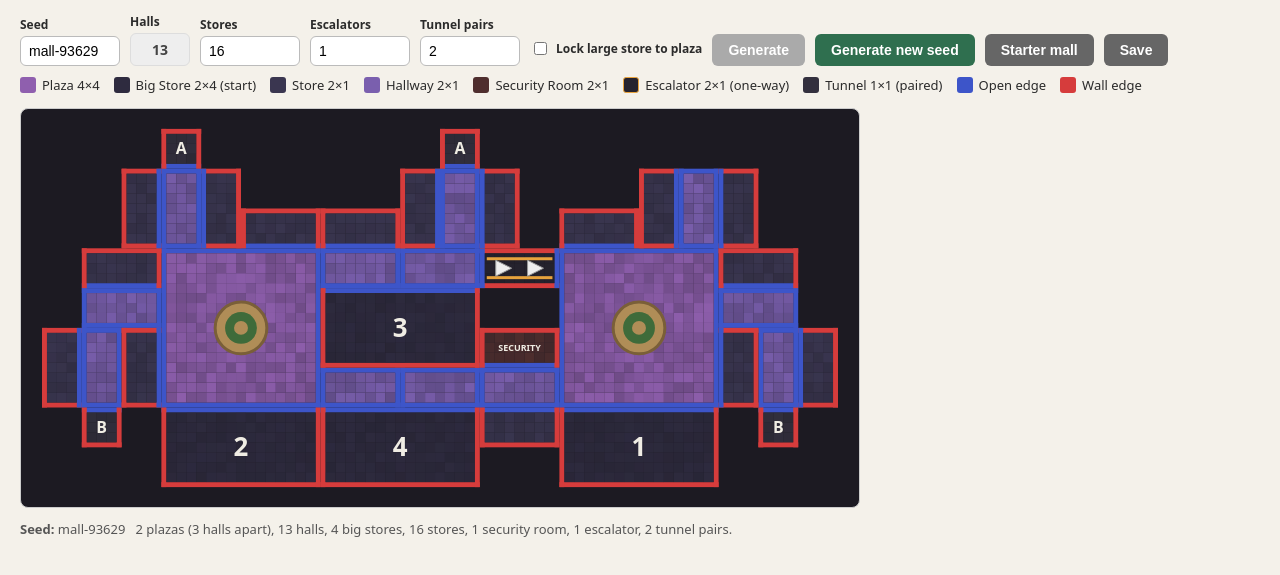
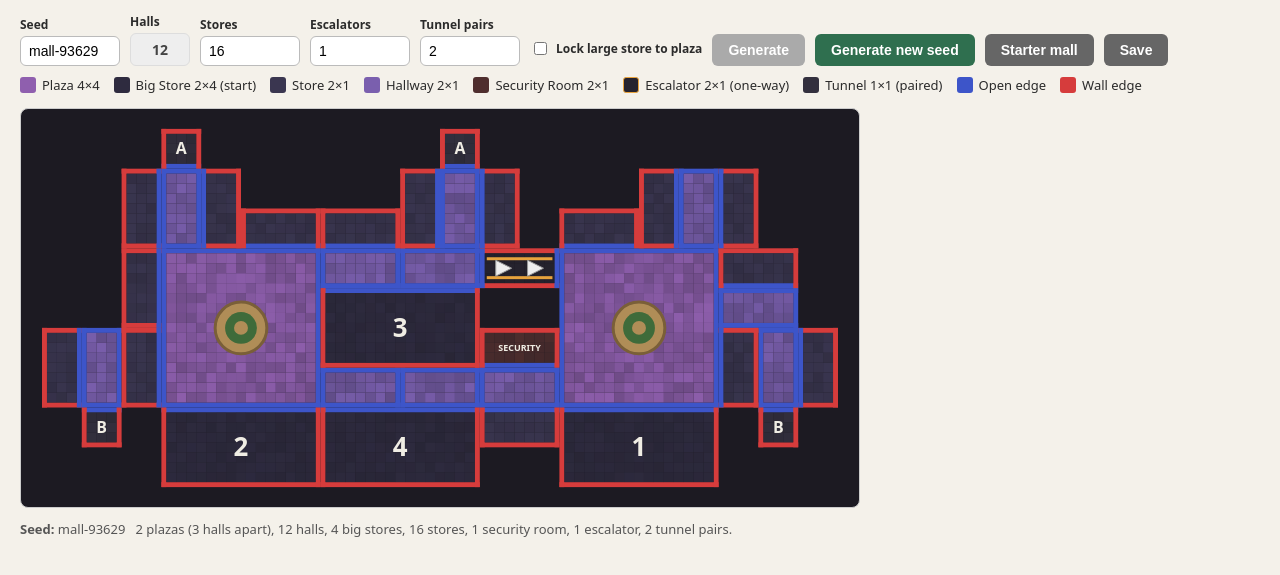
Before and after one commit to Evident-Dev/Shopping-Mall-Map-Generator, a plain HTML site: page index.html in a window 1280 px wide. Both pictures are taken after a click on the button "Generate new seed". Shown: the part 67-642 px from the top of the page. Drawn offline with Linux system fonts and the light colour scheme.

Commit message:
Climb halls only on capacity failures, prefer tight boards, prune unneeded halls

```diff
--- a/index.html
+++ b/index.html
@@ -236,11 +236,11 @@ function generate(seedText, settings) {
   // starter mall: two per plaza, top and bottom. Otherwise they are placed
   // once the halls exist, see placeBigStores below.
   let bigStoreCount = 0;
-  function placeBigStore(spot) {
+  function placeBigStore(spot, name) {
     bigStoreCount++;
     place(grid, pieces, {
       type: "bigstore", x: spot.x, y: spot.y, width: spot.width, height: spot.height,
-      openSides: [spot.side], name: String(bigStoreCount),
+      openSides: [spot.side], name: name || String(bigStoreCount),
     });
   }
   if (settings.starter) {
@@ -571,18 +571,21 @@ function generate(seedText, settings) {
   // yet comes before one that already has one
   const storeSpotRank = spot => spot.host.depth * 2 + (spot.host.type === "hall" && !hasStorefront(spot.host) ? 0 : 1);
 
-  let storeCount = 0, securityCount = 0, storeAttempts = 0;
-  while ((storeCount < settings.stores || securityCount < 1) && storeAttempts++ < 300) {
+  let storeCount = 0, securityCount = 0;
+  // place rooms until the targets are met or no legal spot is left
+  function fillStores(targetStores, targetSecurity) {
+    let attempts = 0;
+    while ((storeCount < targetStores || securityCount < targetSecurity) && attempts++ < 300) {
       const spots = shuffle(legalStoreSpots(), random).sort((first, second) => storeSpotRank(first) - storeSpotRank(second));
       if (!spots.length) break;
       const spot = spots[0];
-    if (securityCount < 1) {
+      if (securityCount < targetSecurity) {
         place(grid, pieces, {
           type: "security", x: spot.x, y: spot.y, width: spot.width, height: spot.height,
           openSides: [spot.side], name: "SECURITY",
         });
         securityCount++;
-    } else if (storeCount + 1 < settings.stores) {
+      } else if (storeCount + 1 < targetStores) {
         // room for two: mirror the store when the mirrored spot is also legal
         const placed = placeMirroredPair({
           type: "store", x: spot.x, y: spot.y, width: spot.width, height: spot.height, openSides: [spot.side],
@@ -590,10 +593,7 @@ function generate(seedText, settings) {
         const twin = placed[1];
         if (twin && (overlapsReserved(twin) || !doorTouchesWalkway({ ...twin, side: twin.openSides[0] }))) {
           // mirror landed against something that is not a storefront; undo it
-        for (let row = twin.y; row < twin.y + twin.height; row++)
-          for (let column = twin.x; column < twin.x + twin.width; column++)
-            grid[row][column] = null;
-        pieces.splice(pieces.indexOf(twin), 1);
+          removePiece(twin);
           placed.pop();
         }
         storeCount += placed.length;
@@ -604,13 +604,17 @@ function generate(seedText, settings) {
         storeCount++;
       }
     }
+  }
+  function removePiece(piece) {
+    for (let row = piece.y; row < piece.y + piece.height; row++)
+      for (let column = piece.x; column < piece.x + piece.width; column++)
+        grid[row][column] = null;
+    pieces.splice(pieces.indexOf(piece), 1);
+  }
+  fillStores(settings.stores, 1);
   if (storeCount < settings.stores) notes.push("Board full: placed " + storeCount + " of " + settings.stores + " stores.");
   if (!settings.starter && countHalls() < settings.halls)
     notes.push("Only " + countHalls() + " of " + settings.halls + " halls fit.");
-
-  // every hall must have a storefront on it
-  const emptyHalls = pieces.filter(piece => piece.type === "hall" && !hasStorefront(piece)).length;
-  if (emptyHalls) notes.push(plural(emptyHalls, "hall") + " with no store.");
 
   // --- 6. access tunnels: lettered pairs A/B/C, mirrored when possible ---
   const placedTunnels = () => pieces.filter(piece => piece.type === "tunnel");
@@ -670,16 +674,14 @@ function generate(seedText, settings) {
     return !!neighbor && (CONNECTORS.includes(neighbor.type) || neighbor.type === "tunnel")
       && (neighbor.openSides || []).includes(OPPOSITE_SIDE[side]);
   };
-  const unusedEscalatorEnds = pieces.filter(piece => piece.type === "escalator")
-    .reduce((total, escalator) => total + openEndsOf(escalator).filter(side => !leadsSomewhere(escalator, side)).length, 0);
-  if (unusedEscalatorEnds) notes.push(plural(unusedEscalatorEnds, "escalator end") + " leading nowhere.");
-
   // every room and walkable piece must reach every other, walking
-  // escalators only in their arrow direction and tunnels twin to twin
+  // escalators only in their arrow direction and tunnels twin to twin.
+  // Returns how many pieces cannot.
   const WALKABLE_OR_ROOM = ["plaza", "hall", "escalator", "tunnel", "store", "bigstore", "security"];
-  const nodes = pieces.filter(piece => WALKABLE_OR_ROOM.includes(piece.type));
   const canLeave = (piece, side) => piece.type !== "escalator" || side === piece.direction;
   const canEnter = (piece, side) => piece.type !== "escalator" || side === OPPOSITE_SIDE[piece.direction];
+  function countStranded() {
+    const nodes = pieces.filter(piece => WALKABLE_OR_ROOM.includes(piece.type));
     const exitsFrom = new Map(nodes.map(node => [node, []]));
     for (const node of nodes) {
       for (const side of node.openSides || []) {
@@ -710,14 +712,83 @@ function generate(seedText, settings) {
     }
     const forwardReach = reachableFrom(nodes[0], exitsFrom);
     const backwardReach = reachableFrom(nodes[0], entriesInto);
-  const stranded = nodes.filter(node => !forwardReach.has(node) || !backwardReach.has(node)).length;
+    return nodes.filter(node => !forwardReach.has(node) || !backwardReach.has(node)).length;
+  }
+  // the rule checks on the board as it stands right now
+  function evaluate() {
+    const emptyHalls = pieces.filter(piece => piece.type === "hall" && !hasStorefront(piece)).length;
+    const unusedEscalatorEnds = pieces.filter(piece => piece.type === "escalator")
+      .reduce((total, escalator) => total + openEndsOf(escalator).filter(side => !leadsSomewhere(escalator, side)).length, 0);
+    return { emptyHalls, unusedEscalatorEnds, stranded: countStranded(), freeStoreSpots: legalStoreSpots().length };
+  }
+
+  // --- 7. prune: drop any hall whose rooms can live somewhere else ---
+  // Tried deepest spur first, its mirror alongside it when possible. A
+  // removal sticks only if every room finds a new home and the board still
+  // passes every rule.
+  const doorCells = room => cellsOutside(room, room.openSides[0]);
+  const openingOnto = (types, halls) => pieces.filter(piece => types.includes(piece.type)
+    && doorCells(piece).some(([cellX, cellY]) => halls.includes(pieceAt(grid, cellX, cellY))));
+  function restore(savedPieces) {
+    pieces.length = 0;
+    for (const row of grid) row.fill(null);
+    for (const piece of savedPieces) place(grid, pieces, piece);
+  }
+  function tryRemoving(halls, allowedEmptyHalls) {
+    if (openingOnto(["tunnel"], halls).length) return false;
+    const savedPieces = pieces.slice();
+    const savedStores = storeCount, savedSecurity = securityCount, savedBigStores = bigStoreCount;
+    const rooms = openingOnto(ROOM_TYPES, halls);
+    for (const piece of [...halls, ...rooms]) removePiece(piece);
+    for (const room of rooms) {
+      if (room.type === "store") storeCount--;
+      else if (room.type === "security") securityCount--;
+      else bigStoreCount--;
+    }
+    for (const room of rooms.filter(room => room.type === "bigstore")) {
+      const spots = shuffle(legalBigStoreSpots(), random);
+      if (!spots.length) break;
+      placeBigStore(spots[0], room.name);
+    }
+    fillStores(savedStores, savedSecurity);
+    const everyRoomHomed = storeCount === savedStores && securityCount === savedSecurity && bigStoreCount === savedBigStores;
+    const check = everyRoomHomed ? evaluate() : null;
+    if (check && check.stranded === 0 && check.unusedEscalatorEnds === 0 && check.emptyHalls <= allowedEmptyHalls) return true;
+    restore(savedPieces);
+    storeCount = savedStores; securityCount = savedSecurity; bigStoreCount = savedBigStores;
+    return false;
+  }
+  if (settings.prune) {
+    let allowedEmptyHalls = evaluate().emptyHalls;
+    let removedAny = true;
+    while (removedAny) {
+      removedAny = false;
+      const candidates = pieces.filter(piece => piece.type === "hall" && piece.depth > 0)
+        .sort((first, second) => second.depth - first.depth || first.y - second.y || first.x - second.x);
+      for (const hall of candidates) {
+        if (!pieces.includes(hall)) continue;
+        const partner = mirrorPartner(hall);
+        const groups = partner && partner.depth > 0 ? [[hall, partner], [hall]] : [[hall]];
+        for (const group of groups) {
+          if (!tryRemoving(group, allowedEmptyHalls)) continue;
+          allowedEmptyHalls = evaluate().emptyHalls;
+          removedAny = true;
+          break;
+        }
+      }
+    }
+  }
+
+  const { emptyHalls, unusedEscalatorEnds, stranded, freeStoreSpots } = evaluate();
+  if (emptyHalls) notes.push(plural(emptyHalls, "hall") + " with no store.");
+  if (unusedEscalatorEnds) notes.push(plural(unusedEscalatorEnds, "escalator end") + " leading nowhere.");
   if (stranded) notes.push("Not every store can reach every other store.");
 
   return {
     pieces, notes,
     counts: {
       stores: storeCount, security: securityCount, bigStores: bigStoreCount, escalators: escalatorCount,
-      tunnelPairs: tunnelPairCount, hallsApart, halls: countHalls(), emptyHalls, unusedEscalatorEnds, stranded,
+      tunnelPairs: tunnelPairCount, hallsApart, halls: countHalls(), emptyHalls, unusedEscalatorEnds, stranded, freeStoreSpots,
     },
   };
 }
@@ -844,8 +915,9 @@ function render(result, seedText) {
 // first-game layout: fixed settings, whatever the boxes say
 const STARTER_SETTINGS = { halls: 6, stores: 15, escalators: 0, tunnelPairs: 0, starter: true };
 const STORE_LIMIT = 26, ESCALATOR_LIMIT = 8, TUNNEL_PAIR_LIMIT = 3;
-// how many redraws to try at one hall count, and how far the count may climb
-const REDRAW_LIMIT = 12, HALL_LIMIT = 60;
+// how many redraws to try at one hall count, how many more when only a rule
+// failed, and how far the count may climb
+const REDRAW_LIMIT = 12, RULE_REDRAW_LIMIT = 36, HALL_LIMIT = 60;
 
 function run(useStarter) {
   const seed = document.getElementById("seed").value || "mall";
@@ -875,27 +947,35 @@ function run(useStarter) {
       result = generate(seed + "~" + redraw, settings);
     }
   } else {
-    // the box is a minimum: raise it one hall at a time and retry until the
-    // smallest count that fits every store, escalator, and tunnel pair is
-    // found. At each count a few redraws are tried, keeping the one with the
-    // fewest empty halls.
-    const askedHalls = settings.halls;
-    let bestFit = null;
-    for (let halls = askedHalls; halls <= HALL_LIMIT && !bestFit; halls++) {
-      settings.halls = halls;
-      for (let redraw = 0; redraw < REDRAW_LIMIT; redraw++) {
-        const attempt = generate(redraw ? seed + "~" + redraw : seed, settings);
+    // search up from the smallest skeleton one hall at a time. More halls
+    // only help when something did not fit; a rule failure (stranded pieces,
+    // an escalator end leading nowhere) just earns more redraws at the same
+    // count. Among fitting redraws the tightest board wins: fewest free
+    // storefronts, then fewest empty halls. The winner is then regenerated
+    // with the prune pass on.
+    const tighter = (counts, other) => counts.freeStoreSpots < other.freeStoreSpots
+      || (counts.freeStoreSpots === other.freeStoreSpots && counts.emptyHalls < other.emptyHalls);
+    const searchSettings = { ...settings, prune: false };
+    let bestFit = null, bestFitSeed = null, bestFitHalls = null;
+    for (let halls = settings.halls; halls <= HALL_LIMIT && !bestFit; halls++) {
+      searchSettings.halls = halls;
+      let redrawBudget = REDRAW_LIMIT;
+      for (let redraw = 0; redraw < redrawBudget; redraw++) {
+        const attemptSeed = redraw ? seed + "~" + redraw : seed;
+        const attempt = generate(attemptSeed, searchSettings);
         result = attempt;
         const counts = attempt.counts;
-        const fallsShort = counts.stores < settings.stores || counts.bigStores < 4
-          || counts.escalators < settings.escalators || counts.tunnelPairs < settings.tunnelPairs
-          || counts.unusedEscalatorEnds > 0 || counts.stranded > 0;
-        if (fallsShort) continue;
-        if (!bestFit || counts.emptyHalls < bestFit.counts.emptyHalls) bestFit = attempt;
-        if (counts.emptyHalls === 0) break;
+        const lacksCapacity = counts.stores < settings.stores || counts.bigStores < 4
+          || counts.escalators < settings.escalators || counts.tunnelPairs < settings.tunnelPairs;
+        const breaksRules = counts.unusedEscalatorEnds > 0 || counts.stranded > 0;
+        if (lacksCapacity) continue;
+        if (breaksRules) { redrawBudget = RULE_REDRAW_LIMIT; continue; }
+        if (!bestFit || tighter(counts, bestFit.counts)) {
+          bestFit = attempt; bestFitSeed = attemptSeed; bestFitHalls = halls;
         }
       }
-    if (bestFit) result = bestFit;
+    }
+    if (bestFit) result = generate(bestFitSeed, { ...settings, halls: bestFitHalls, prune: true });
   }
   const boardWrap = document.getElementById("board-wrap");
   boardWrap.innerHTML = "";
```
Also changed, not shown: 1 other file. Lines whose indentation alone changed are shown as unchanged.
